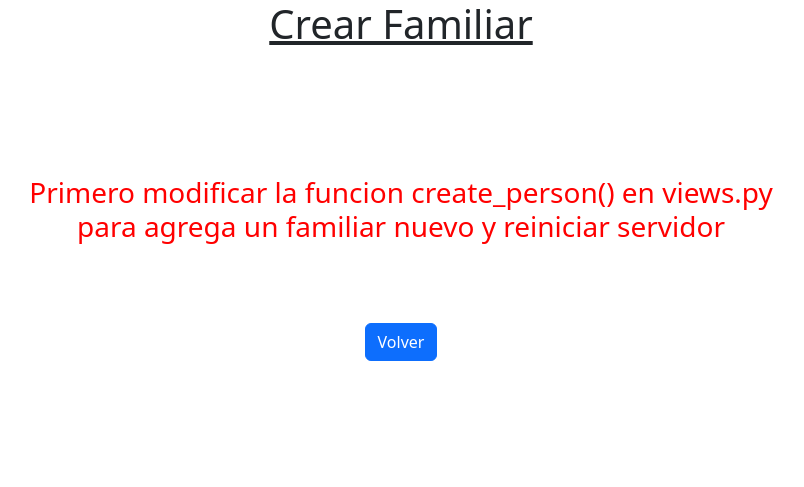
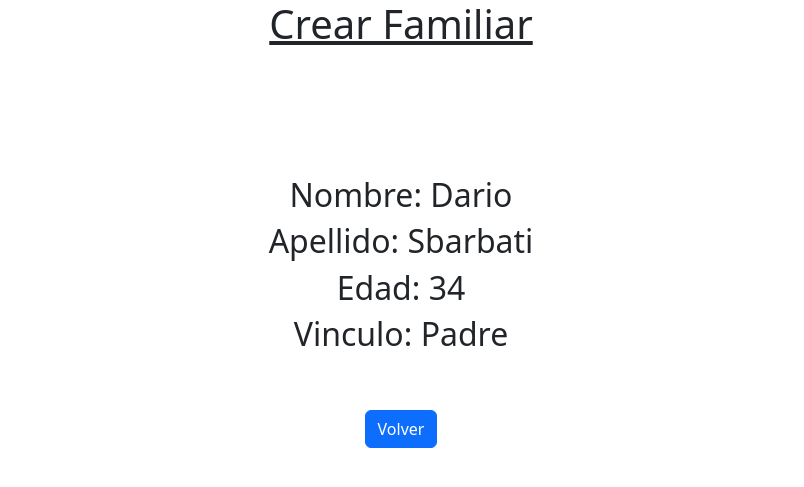
Before and after one commit to dariosbarbati/MVT, a Django app: page /crear_persona/ in a window 1280 px wide. Shown: the top 487 px of the page, without its empty margins (239-1043 px from the left). Run offline with Django 4.2, Linux system fonts and the light colour scheme; data comes from the database, SQL or seed files in the repository; both versions use the stored data as it was after the commit.

Commit message:
Se agrega boton volver cuando se agrega un familiar

```diff
--- a/MVT/personas/views.py
+++ b/MVT/personas/views.py
@@ -1,5 +1,7 @@
 from multiprocessing import context
 import re
+from shutil import register_unpack_format
+from unicodedata import name
 from django.shortcuts import render
 from personas.models import Persona
 
@@ -7,11 +9,14 @@ from personas.models import Persona
 # Antes de ir a http://127.0.0.1:8000/crear_persona/ modificar los siguientes parametros y reiniciar servidor
 
 def create_person(resquest):
-    new_person=Persona.objects.create(name="", last_name="", parent="", ages=0)
+
+    new_person=Persona.objects.create(name="Dario", last_name="Sbarbati", parent="Padre", ages=34)
     context={
         "new_person":new_person,
     }
+
     return render(resquest, "new_person.html", context=context)
+
 
 def list_person(resquest):
     persons=Persona.objects.all()
--- a/MVT/templates/new_person.html
+++ b/MVT/templates/new_person.html
@@ -17,13 +17,15 @@
   <br>
   <br>
 
+  <!-- Si el nombre o apellido esta vacio le digo que lo modifique -->
+
   {% if new_person.name == "" or new_person.last_name == "" %}
 
   <h3 style="color: red;text-align: center">Primero modificar la funcion create_person() en views.py para agrega un familiar nuevo y reiniciar servidor</h3>
  <br>
  <br>
  <br>
-  <a  href="http://127.0.0.1:8000/bienvenido/" type="button" class="btn btn-primary">Volver</a>
+
   {% else %}
 
   <h2>Nombre: {{new_person.name}}</h2>
@@ -33,5 +35,10 @@
 
   {% endif %}
 
+  <br>
+  <br>
+
+  <a  href="http://127.0.0.1:8000/bienvenido/" type="button" class="btn btn-primary">Volver</a>
+
 </body>
 </html>
```
Also changed, not shown: MVT/db.sqlite3.
